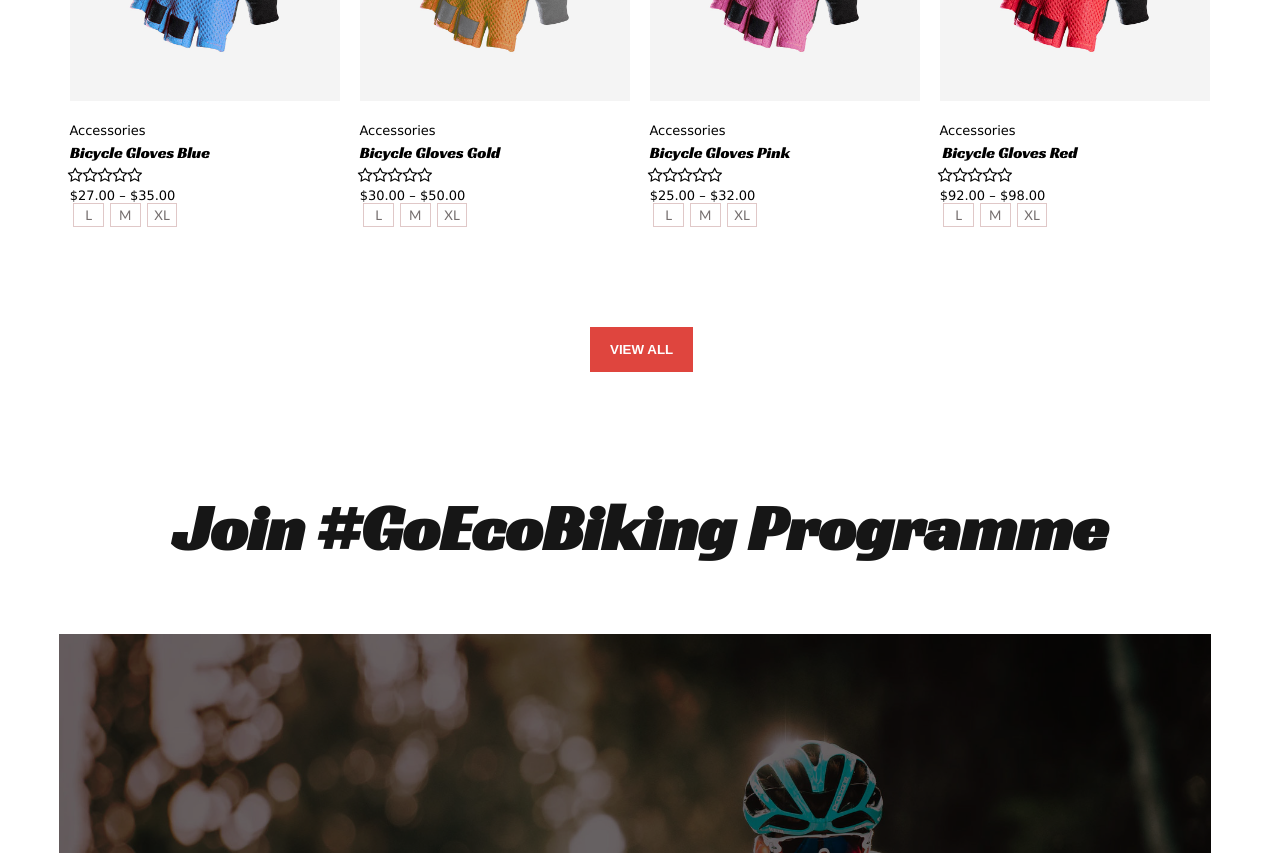
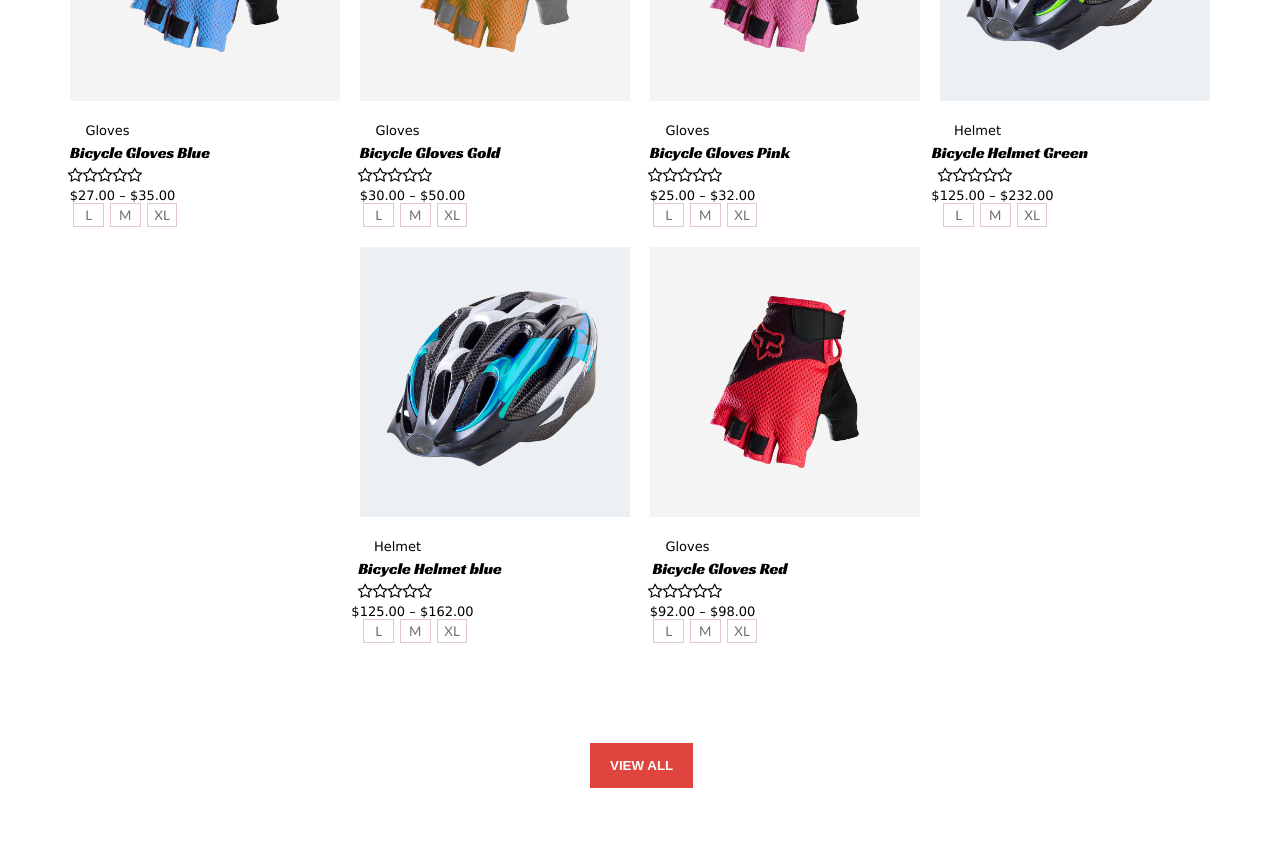
Before and after one commit to rajat99-default/main-ecommerce-app, a React (Create React App) app: page / in a window 1280 px wide. Shown: the part 4580-5433 px from the top of the page. Built offline with nearby package versions, Linux system fonts and the light colour scheme; data requests are answered from the project's data file.

Commit message:
almost work done

```diff
--- a/db.json
+++ b/db.json
@@ -32,28 +32,42 @@
   "accessories": [
     {
       "id1": "10",
-      "type1": "Accessories",
+      "type1": "Gloves",
       "name1": "Bicycle Gloves Blue",
       "price1": "$27.00 – $35.00",
       "image1": "g1.jpg"
     },
     {
       "id1": "20",
-      "type1": "Accessories",
+      "type1": "Gloves",
       "name1": "Bicycle Gloves Gold",
       "price1": "$30.00 – $50.00",
       "image1": "g2.jpg"
     },
     {
       "id1": "30",
-      "type1": "Accessories",
+      "type1": "Gloves",
       "name1": "Bicycle Gloves Pink",
       "price1": "$25.00 – $32.00",
       "image1": "g3.jpg"
     },
     {
       "id1": "40",
-      "type1": "Accessories",
+      "type1": "Helmet",
+      "name1": "Bicycle Helmet Green ",
+      "price1": "$125.00 – $232.00",
+      "image1": "h1.jpg"
+    },
+    {
+      "id1": "50",
+      "type1": "Helmet",
+      "name1": "Bicycle Helmet blue",
+      "price1": "$125.00 – $162.00",
+      "image1": "h2.jpg"
+    },
+    {
+      "id1": "60",
+      "type1": "Gloves",
       "name1": "Bicycle Gloves Red",
       "price1": "$92.00 – $98.00",
       "image1": "g4.jpg"
--- a/src/Buynow.jsx
+++ b/src/Buynow.jsx
@@ -34,6 +34,12 @@ const Buynow = () => {
         </Link>
 
       </div>
+
+      <div>
+        <input type='text' placeholder='Enter your name' style={{borderTop:'none',borderRight:'none',borderLeft:'none',borderBottom:'0.1px solid black',width:'800px',marginLeft:'70px',marginTop:'100px',fontSize:'20px'}} />
+        <input type='text' placeholder='Enter Address' style={{borderTop:'none',borderRight:'none',borderLeft:'none',borderBottom:'0.1px solid black',width:'800px',marginLeft:'70px',marginTop:'30px',fontSize:'20px'}} />
+      </div>
+
     </>
   )
 }
--- a/src/index.js
+++ b/src/index.js
@@ -2,6 +2,7 @@ import React from 'react';
 import { createRoot } from 'react-dom'; // Correct import statement for ReactDOM
 import App from './App';
 import './index.css'; // Corrected file extension and removed comma
+import './mediaQuery.css'; // Corrected file extension and removed comma
 import '../node_modules/font-awesome/css/font-awesome.min.css';
 import Store from './Store';
 import { Provider } from 'react-redux'
--- /dev/null
+++ b/src/mediaQuery.css
@@ -0,0 +1,5 @@
+@media screen and (width: 1920px) and (height: 1080px) {
+    #bgImage {
+        max-width: 900px;
+    }
+  }
```
Also changed, not shown: src/index.css (+23 -0 lines), public/images/h1.jpg (added), public/images/h2.jpg (added).
